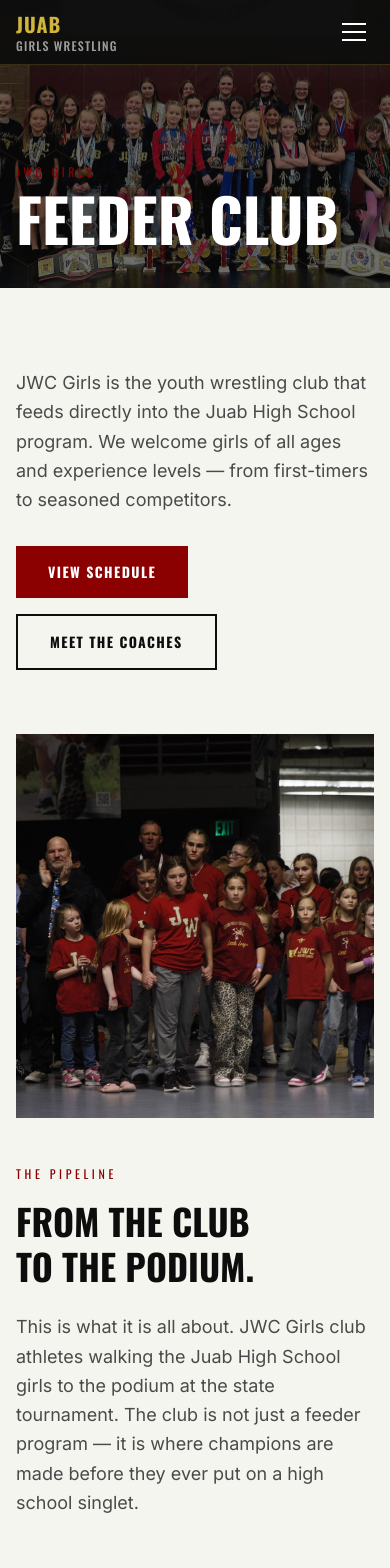
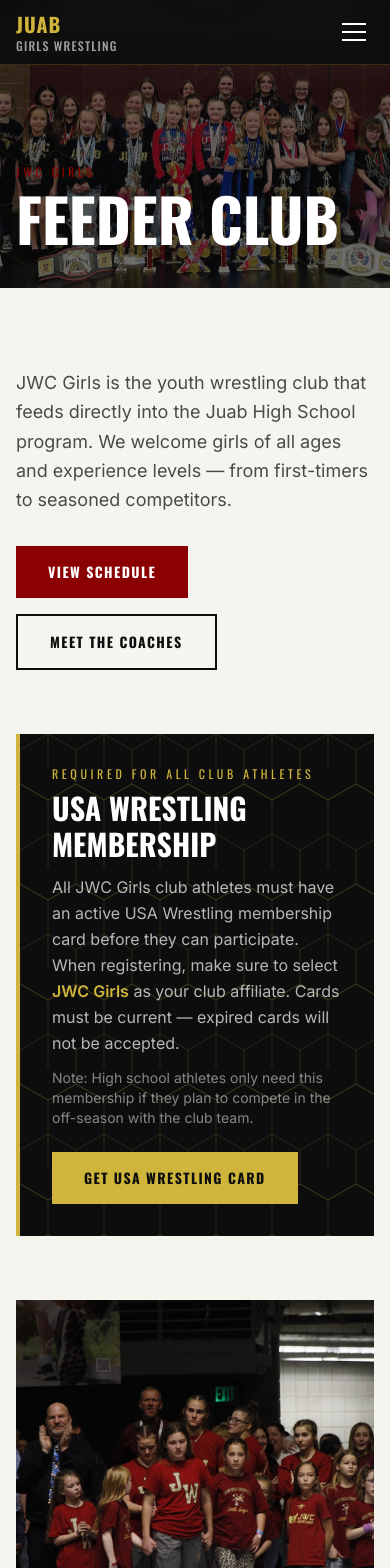
Before and after one commit to kayceea-dotcom/jwc-wrestling, a Next.js app: page /club in a window 390 px wide. Shown: the top 1568 px of the page. Built offline with nearby package versions, Linux system fonts and the light colour scheme.

Commit message:
add USA wrestling membership info

```diff
--- a/app/club/page.tsx
+++ b/app/club/page.tsx
@@ -21,6 +21,26 @@
           <div className="flex gap-4 flex-wrap mb-16">
             <Link href="/club/schedule" className="font-display font-bold tracking-widest uppercase text-sm bg-crimson text-white px-8 py-4 hover:bg-red-800 transition-colors">View Schedule</Link>
             <Link href="/club/coaches" className="font-display font-bold tracking-widest uppercase text-sm border-2 border-black text-black px-8 py-4 hover:bg-black hover:text-gold transition-colors">Meet the Coaches</Link>
+          </div>
+
+          <div className="bg-black p-8 hive-pattern mb-16 border-l-4 border-gold">
+            <div className="flex flex-col md:flex-row md:items-center justify-between gap-6">
+              <div>
+                <div className="font-display text-xs tracking-[0.3em] uppercase text-gold mb-2">Required for All Club Athletes</div>
+                <h2 className="font-display text-3xl font-bold uppercase text-white mb-3">USA Wrestling Membership</h2>
+                <p className="text-white/70 leading-relaxed max-w-xl">
+                  All JWC Girls club athletes must have an active USA Wrestling membership card before they can participate. When registering, make sure to select <span className="text-gold font-semibold">JWC Girls</span> as your club affiliate. Cards must be current — expired cards will not be accepted.
+                </p>
+                <p className="text-white/50 text-sm mt-3">
+                  Note: High school athletes only need this membership if they plan to compete in the off-season with the club team.
+                </p>
+              </div>
+              <div className="flex-shrink-0">
+                <a href="https://www.usawmembership.com/login" target="_blank" rel="noopener noreferrer" className="inline-block font-display font-bold tracking-widest uppercase text-sm bg-gold text-black px-8 py-4 hover:bg-yellow-400 transition-colors whitespace-nowrap">
+                  Get USA Wrestling Card
+                </a>
+              </div>
+            </div>
           </div>
 
           <div className="grid md:grid-cols-2 gap-12 items-center">
@@ -56,9 +76,9 @@
           <p className="text-steel mb-2">KayCee Anderson</p>
           <p className="text-steel mb-2"><a href="tel:8017178660" className="hover:text-gold transition-colors">801-717-8660</a></p>
           <p className="text-steel mb-8"><a href="mailto:kayceea@gmail.com" className="hover:text-gold transition-colors">kayceea@gmail.com</a></p>
-          <a href="/register" className="inline-block font-display font-bold tracking-widest uppercase text-sm bg-crimson text-white px-10 py-4 hover:bg-red-800 transition-colors">
-            Register on ShortStoppr
-          </a>
+          <Link href="/register" className="inline-block font-display font-bold tracking-widest uppercase text-sm bg-crimson text-white px-10 py-4 hover:bg-red-800 transition-colors">
+            Register Now
+          </Link>
         </div>
       </section>
     </>
--- a/app/register/page.tsx
+++ b/app/register/page.tsx
@@ -1,12 +1,32 @@
+import Link from "next/link";
+
 export default function RegisterPage() {
   return (
     <div className="pt-24 min-h-screen bg-offwhite">
       <div className="max-w-6xl mx-auto px-4 py-16">
         <span className="font-display text-xs tracking-[0.3em] uppercase text-gold block mb-4">Join the Team</span>
         <h1 className="font-display text-6xl font-bold uppercase text-black mb-4">Register</h1>
-        <p className="text-steel text-lg max-w-2xl mb-16">
+        <p className="text-steel text-lg max-w-2xl mb-12">
           Registration for both programs opens this fall. Check back soon or contact us directly to get on the list early.
         </p>
+
+        <div className="bg-black p-8 hive-pattern mb-12 border-l-4 border-gold">
+          <div className="flex flex-col md:flex-row md:items-center justify-between gap-6">
+            <div>
+              <div className="font-display text-xs tracking-[0.3em] uppercase text-gold mb-2">Important — Club Athletes</div>
+              <h2 className="font-display text-2xl font-bold uppercase text-white mb-3">USA Wrestling Membership Required</h2>
+              <p className="text-white/70 leading-relaxed max-w-xl">
+                Before you can participate in the JWC Girls club, you must have an active USA Wrestling membership card. When signing up, select <span className="text-gold font-semibold">JWC Girls</span> as your club affiliate. High school athletes only need this if competing with the club in the off-season.
+              </p>
+            </div>
+            <div className="flex-shrink-0">
+              <a href="https://www.usawmembership.com/login" target="_blank" rel="noopener noreferrer" className="inline-block font-display font-bold tracking-widest uppercase text-sm bg-gold text-black px-8 py-4 hover:bg-yellow-400 transition-colors whitespace-nowrap">
+                Get USA Wrestling Card
+              </a>
+            </div>
+          </div>
+        </div>
+
         <div className="grid md:grid-cols-2 gap-8">
           <div className="bg-black p-8 hive-pattern">
             <div className="font-display text-xs tracking-[0.3em] uppercase text-gold mb-2">Juab High School</div>
@@ -23,6 +43,7 @@
               <a href="mailto:12billycox@gmail.com" className="block text-white hover:text-gold transition-colors text-sm">12billycox@gmail.com</a>
             </div>
           </div>
+
           <div className="bg-black p-8 hive-pattern">
             <div className="font-display text-xs tracking-[0.3em] uppercase text-crimson mb-2">JWC Girls Club</div>
             <h2 className="font-display text-3xl font-bold uppercase text-white mb-4">Club Program</h2>
```
